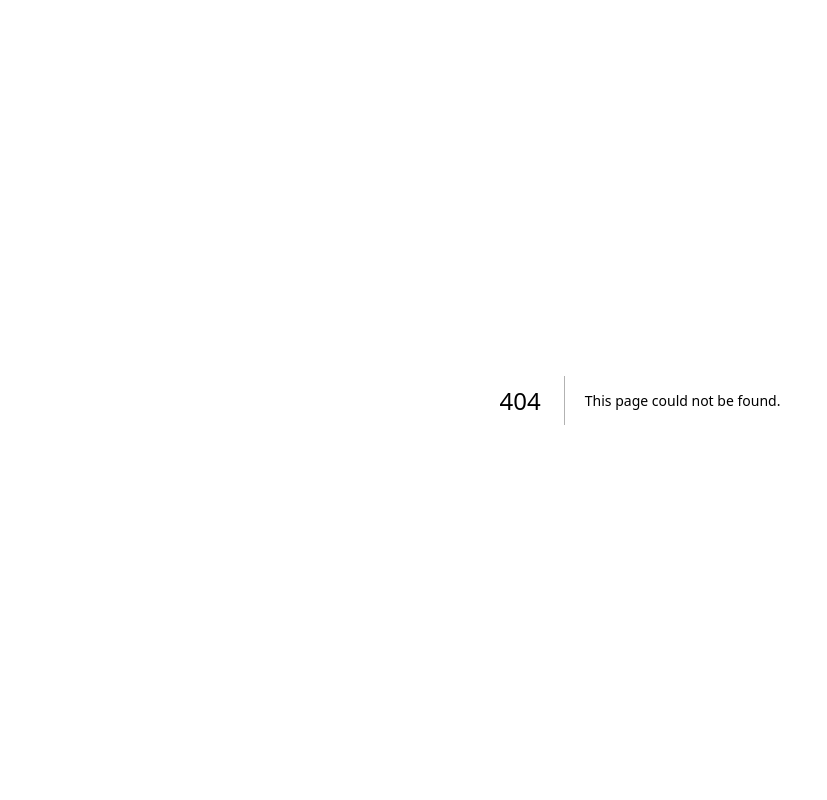
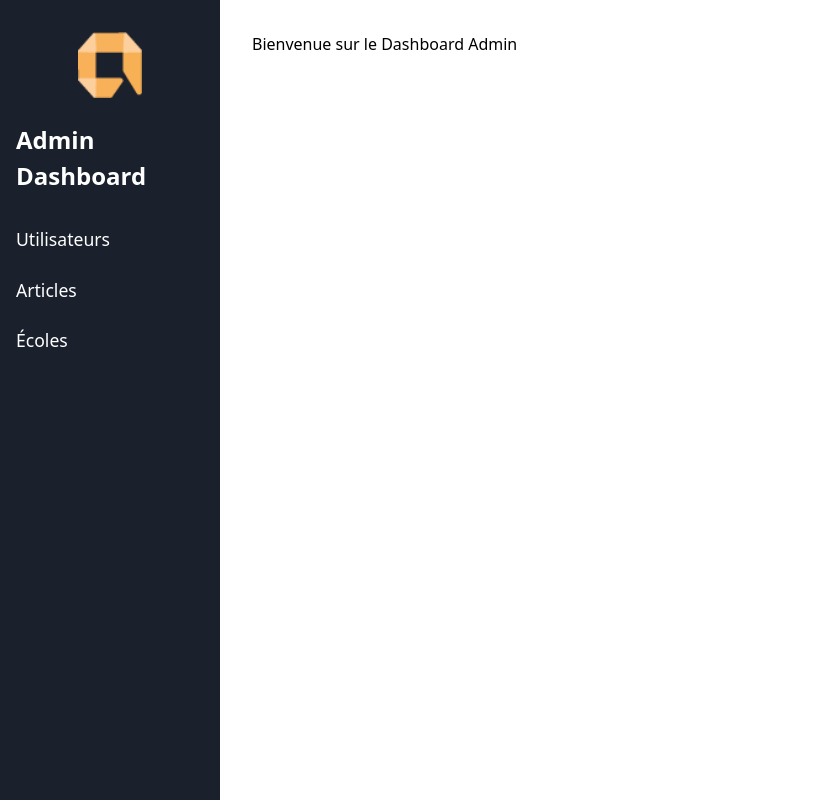
Before and after one commit to KerdanetYvan/absolute-app, a Next.js app: page /dashboard in a window 1280 px wide. Before the commit this address had no page. Shown: the whole page, without its empty margins (0-827 px from the left). Built offline with nearby package versions, Linux system fonts and the light colour scheme.

Commit message:
feat(dashboard): add navbar for dashboard

```diff
--- /dev/null
+++ b/app/dashboard/articles/page.tsx
@@ -0,0 +1,13 @@
+import { NavBarDashboard } from '../../../components/NavBarDashboard';
+
+export default function DashboardPage() {
+  return (
+    <div style={{ display: 'flex' }}>
+      <NavBarDashboard />
+      <main style={{ flex: 1, padding: '2rem' }}>
+        {/* Contenu principal du dashboard */}
+        <h1>Liste des articles</h1>
+      </main>
+    </div>
+  );
+}
--- /dev/null
+++ b/app/dashboard/page.tsx
@@ -0,0 +1,13 @@
+import { NavBarDashboard } from '../../components/NavBarDashboard';
+
+export default function DashboardPage() {
+  return (
+    <div style={{ display: 'flex' }}>
+      <NavBarDashboard />
+      <main style={{ flex: 1, padding: '2rem' }}>
+        {/* Contenu principal du dashboard */}
+        <h1>Bienvenue sur le Dashboard Admin</h1>
+      </main>
+    </div>
+  );
+}
--- /dev/null
+++ b/app/dashboard/schools/page.tsx
@@ -0,0 +1,13 @@
+import { NavBarDashboard } from '../../../components/NavBarDashboard';
+
+export default function DashboardPage() {
+  return (
+    <div style={{ display: 'flex' }}>
+      <NavBarDashboard />
+      <main style={{ flex: 1, padding: '2rem' }}>
+        {/* Contenu principal du dashboard */}
+        <h1>Liste des écoles</h1>
+      </main>
+    </div>
+  );
+}
--- /dev/null
+++ b/app/dashboard/users/page.tsx
@@ -0,0 +1,13 @@
+import { NavBarDashboard } from '../../../components/NavBarDashboard';
+
+export default function DashboardPage() {
+  return (
+    <div style={{ display: 'flex' }}>
+      <NavBarDashboard />
+      <main style={{ flex: 1, padding: '2rem' }}>
+        {/* Contenu principal du dashboard */}
+        <h1>Liste des utilisateurs</h1>
+      </main>
+    </div>
+  );
+}
--- /dev/null
+++ b/components/NavBarDashboard.tsx
@@ -0,0 +1,49 @@
+import Link from 'next/link';
+import Image from 'next/image';
+
+export const NavBarDashboard = () => {
+  return (
+    <nav style={{
+      display: 'flex',
+      flexDirection: 'column',
+      width: '220px',
+      height: '100vh',
+      background: '#1a202c',
+      padding: '2rem 1rem',
+      color: '#fff'
+    }}>
+        <div style={{ display: 'flex', justifyContent: 'center', marginBottom: '1.5rem' }}>
+        <Link href="/" style={{ display: 'inline-block' }}>
+          <Image
+            src="/logo.webp"
+            alt="Logo"
+            width={64}
+            height={64}
+          />
+        </Link>
+      </div>
+      <h2 style={{ marginBottom: '2rem', fontSize: '1.5rem', fontWeight: 'bold' }}>
+        <Link href="/dashboard" style={{ color: '#fff', textDecoration: 'none' }}>
+          Admin Dashboard
+        </Link>
+      </h2>
+      <ul style={{ listStyle: 'none', padding: 0, margin: 0 }}>
+        <li style={{ marginBottom: '1.5rem' }}>
+          <Link href="/dashboard/users" style={{ color: '#fff', textDecoration: 'none', fontSize: '1.1rem' }}>
+            Utilisateurs
+          </Link>
+        </li>
+        <li style={{ marginBottom: '1.5rem' }}>
+          <Link href="/dashboard/articles" style={{ color: '#fff', textDecoration: 'none', fontSize: '1.1rem' }}>
+            Articles
+          </Link>
+        </li>
+        <li>
+          <Link href="/dashboard/schools" style={{ color: '#fff', textDecoration: 'none', fontSize: '1.1rem' }}>
+            Écoles
+          </Link>
+        </li>
+      </ul>
+    </nav>
+  );
+};
```
